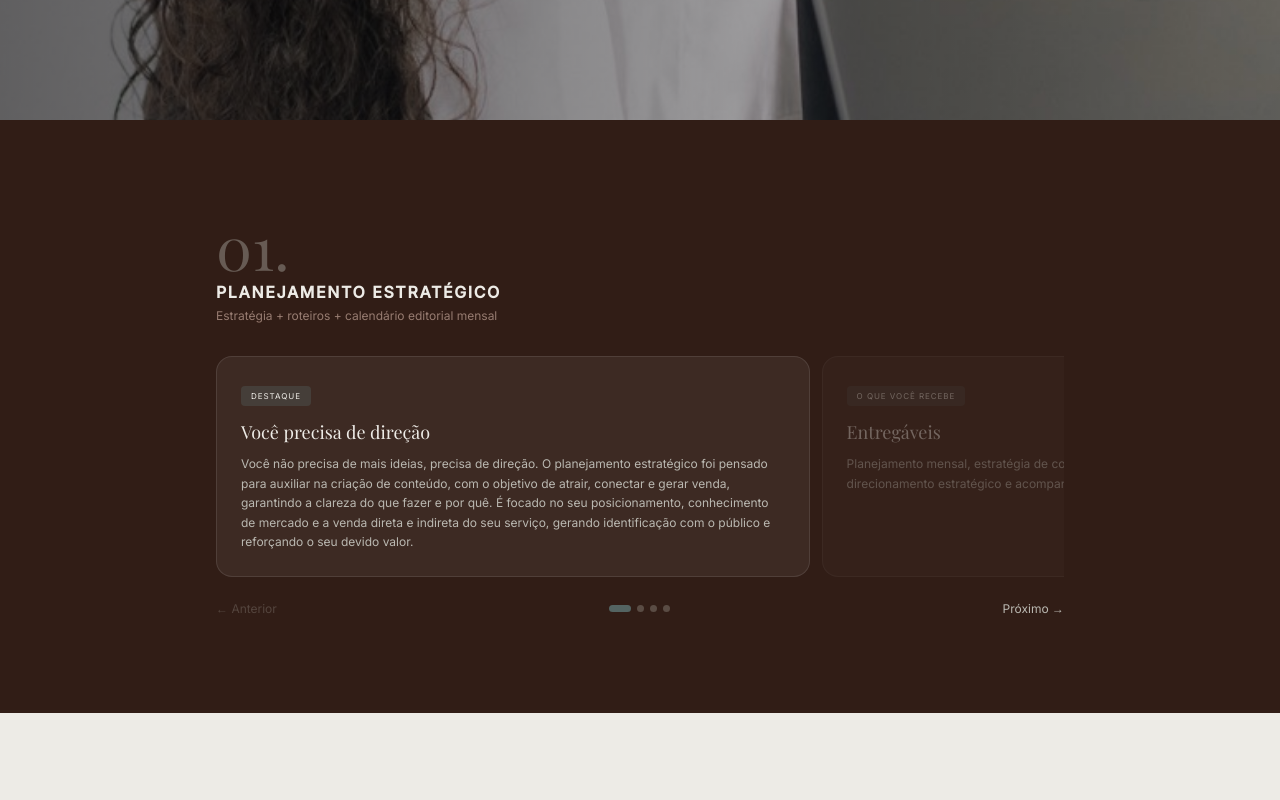
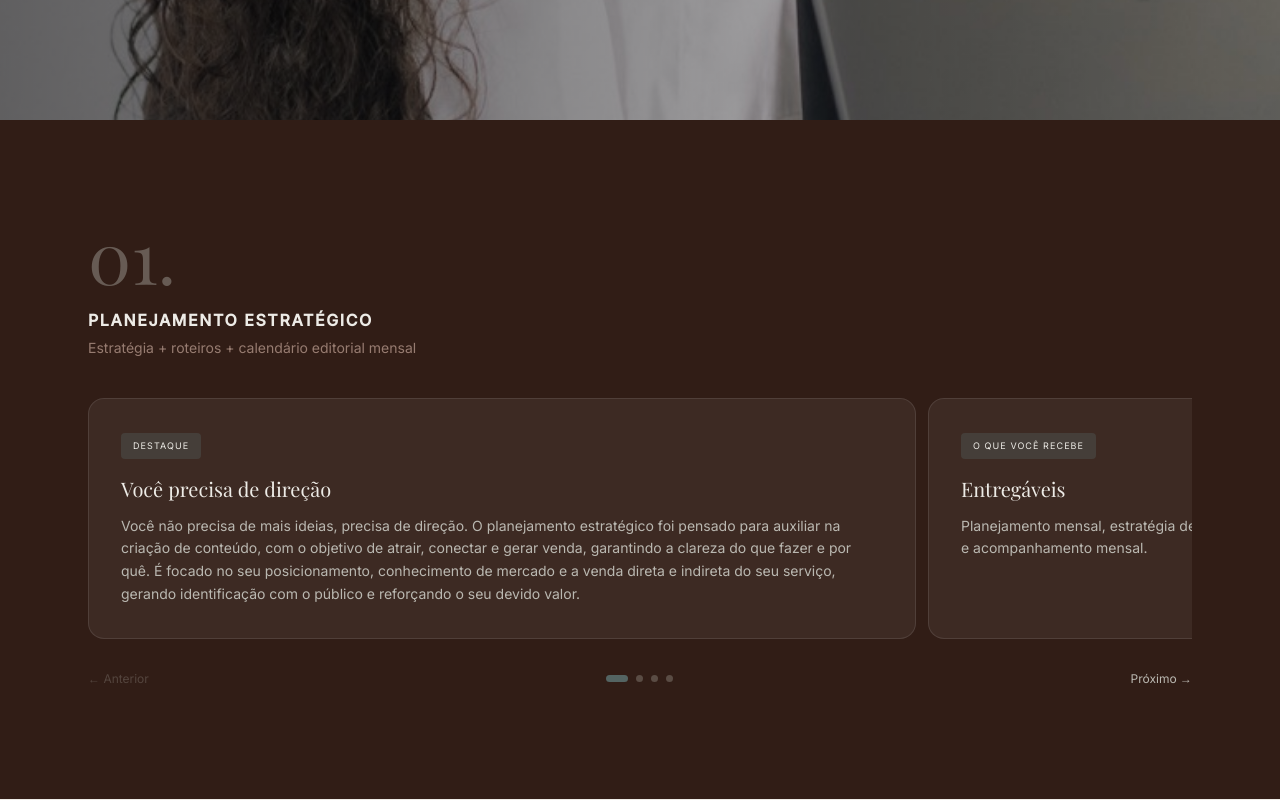
Before and after one commit to LeonardoKlaser/GabayCo, a Next.js app: page / in a window 1280 px wide. Shown: the part 1380-2180 px from the top of the page. Built offline with nearby package versions, Linux system fonts and the light colour scheme.

Commit message:
fix carroussel

```diff
--- a/src/components/ServiceCarousel.tsx
+++ b/src/components/ServiceCarousel.tsx
@@ -1,7 +1,7 @@
 "use client";
 
-import { useState } from "react";
-import { motion } from "framer-motion";
+import { useState, useRef } from "react";
+import { motion, useScroll, useTransform } from "framer-motion";
 import type { CarouselServiceData } from "@/lib/constants";
 import { WHATSAPP_URL } from "@/lib/constants";
 
@@ -40,38 +40,96 @@ const themes = {
   },
 };
 
+const CARD_WIDTH_PERCENT = 75;
+const GAP_REM = 0.75;
+
+const headerVariants = {
+  hidden: { opacity: 0, y: 40 },
+  visible: {
+    opacity: 1,
+    y: 0,
+    transition: { duration: 0.7, ease: "easeOut" as const },
+  },
+};
+
+const staggerContainer = {
+  hidden: {},
+  visible: {
+    transition: { staggerChildren: 0.06 },
+  },
+};
+
+const cardReveal = {
+  hidden: { opacity: 0, y: 30, scale: 0.97 },
+  visible: {
+    opacity: 1,
+    y: 0,
+    scale: 1,
+    transition: { duration: 0.5, ease: "easeOut" as const },
+  },
+};
+
 export default function ServiceCarousel({ service }: ServiceCarouselProps) {
   const [activeIndex, setActiveIndex] = useState(0);
   const theme = themes[service.theme];
   const cards = service.cards;
-  const isLast = service.cards[activeIndex]?.tag === "RESULTADO";
+  const isLast = cards[activeIndex]?.tag === "RESULTADO";
+  const sectionRef = useRef(null);
+
+  const { scrollYProgress } = useScroll({
+    target: sectionRef,
+    offset: ["start end", "end start"],
+  });
+  const numberY = useTransform(scrollYProgress, [0, 1], [30, -30]);
 
   const goTo = (index: number) => {
     if (index >= 0 && index < cards.length) setActiveIndex(index);
   };
 
   return (
-    <section id={service.id} className={`${theme.bg} relative overflow-hidden`}>
-      <div className="max-w-4xl mx-auto px-6 py-16 md:py-24">
-        {/* Header */}
-        <div className="mb-8">
-          <p className={`font-heading text-5xl md:text-6xl font-normal ${theme.number}`}>
+    <section
+      id={service.id}
+      ref={sectionRef}
+      className={`${theme.bg} relative overflow-hidden`}
+    >
+      <div className="max-w-6xl mx-auto px-6 py-20 md:py-28">
+        {/* Header with entrance animation */}
+        <motion.div
+          className="mb-10"
+          initial="hidden"
+          whileInView="visible"
+          viewport={{ once: true, margin: "-80px" }}
+          variants={headerVariants}
+        >
+          <motion.p
+            className={`font-heading text-6xl md:text-7xl font-normal ${theme.number}`}
+            style={{ y: numberY }}
+          >
             {service.step}.
-          </p>
+          </motion.p>
           <h2 className={`font-body text-sm md:text-base font-semibold uppercase tracking-[0.1em] mt-1 ${theme.name}`}>
             {service.title}
           </h2>
-          <p className={`font-body text-xs mt-1 ${theme.subtitle}`}>
+          <p className={`font-body text-xs md:text-sm mt-1.5 ${theme.subtitle}`}>
             {service.subtitle}
           </p>
-        </div>
+        </motion.div>
 
-        {/* Cards — peek layout */}
-        <div className="relative overflow-hidden">
+        {/* Cards — peek layout with proper alignment */}
+        <motion.div
+          className="relative overflow-hidden"
+          initial="hidden"
+          whileInView="visible"
+          viewport={{ once: true, margin: "-40px" }}
+          variants={staggerContainer}
+        >
           <motion.div
-            className="flex gap-3"
-            animate={{ x: `${-activeIndex * 75}%` }}
-            transition={{ type: "spring", stiffness: 300, damping: 30 }}
+            className="flex"
+            style={{ gap: `${GAP_REM}rem` }}
+            animate={{
+              x: `calc(-${activeIndex * CARD_WIDTH_PERCENT}% - ${activeIndex * GAP_REM}rem)`,
+            }}
+            transition={{ type: "spring", stiffness: 260, damping: 30 }}
             drag="x"
             dragConstraints={{ left: -(cards.length - 1) * 300, right: 0 }}
             dragElastic={0.1}
@@ -86,39 +144,53 @@ export default function ServiceCarousel({ service }: ServiceCarouselProps) {
             {cards.map((card, i) => (
               <motion.div
                 key={i}
-                className={`min-w-[72%] md:min-w-[70%] rounded-2xl p-5 md:p-6 ${theme.cardBg} transition-opacity duration-300 ${
+                variants={cardReveal}
+                className={`min-w-[${CARD_WIDTH_PERCENT}%] max-w-[${CARD_WIDTH_PERCENT}%] rounded-2xl p-6 md:p-8 ${theme.cardBg} transition-opacity duration-300 ${
                   i === activeIndex ? "opacity-100" : "opacity-35"
                 }`}
+                style={{
+                  minWidth: `${CARD_WIDTH_PERCENT}%`,
+                  maxWidth: `${CARD_WIDTH_PERCENT}%`,
+                }}
               >
                 <span
-                  className={`inline-block font-body text-[8px] uppercase tracking-[0.12em] px-2.5 py-1 rounded ${theme.tagBg} mb-3`}
+                  className={`inline-block font-body text-[9px] uppercase tracking-[0.12em] px-3 py-1.5 rounded ${theme.tagBg} mb-4`}
                 >
                   {card.tag}
                 </span>
-                <h3 className={`font-heading text-base md:text-lg mb-2 ${theme.cardTitle}`}>
+                <h3 className={`font-heading text-lg md:text-xl mb-3 ${theme.cardTitle}`}>
                   {card.title}
                 </h3>
-                <p className={`font-body text-[11px] md:text-xs leading-relaxed ${theme.cardText}`}>
+                <p className={`font-body text-xs md:text-sm leading-relaxed ${theme.cardText}`}>
                   {card.text}
                 </p>
                 {/* WhatsApp CTA on last card */}
                 {isLast && i === activeIndex && (
-                  <a
+                  <motion.a
                     href={WHATSAPP_URL}
                     target="_blank"
                     rel="noopener noreferrer"
-                    className={`inline-block mt-4 px-6 py-3 rounded-lg font-body text-xs font-medium uppercase tracking-widest transition-transform duration-200 hover:scale-105 ${theme.ctaBg}`}
+                    className={`inline-block mt-5 px-7 py-3.5 rounded-lg font-body text-xs font-medium uppercase tracking-widest ${theme.ctaBg}`}
+                    whileHover={{ scale: 1.05 }}
+                    whileTap={{ scale: 0.98 }}
+                    transition={{ type: "spring", stiffness: 400, damping: 17 }}
                   >
                     Quero saber mais
-                  </a>
+                  </motion.a>
                 )}
               </motion.div>
             ))}
           </motion.div>
-        </div>
+        </motion.div>
 
         {/* Navigation: arrows + dots */}
-        <div className="flex items-center justify-between mt-6">
+        <motion.div
+          className="flex items-center justify-between mt-8"
+          initial={{ opacity: 0 }}
+          whileInView={{ opacity: 1 }}
+          viewport={{ once: true }}
+          transition={{ delay: 0.4, duration: 0.5 }}
+        >
           <button
             onClick={() => goTo(activeIndex - 1)}
             disabled={activeIndex === 0}
@@ -129,7 +201,7 @@ export default function ServiceCarousel({ service }: ServiceCarouselProps) {
             &larr; Anterior
           </button>
 
-          <div className="flex items-center gap-1.5">
+          <div className="flex items-center gap-2">
             {cards.map((_, i) => (
               <button
                 key={i}
@@ -152,7 +224,7 @@ export default function ServiceCarousel({ service }: ServiceCarouselProps) {
           >
             Pr&oacute;ximo &rarr;
           </button>
-        </div>
+        </motion.div>
       </div>
     </section>
   );
```
